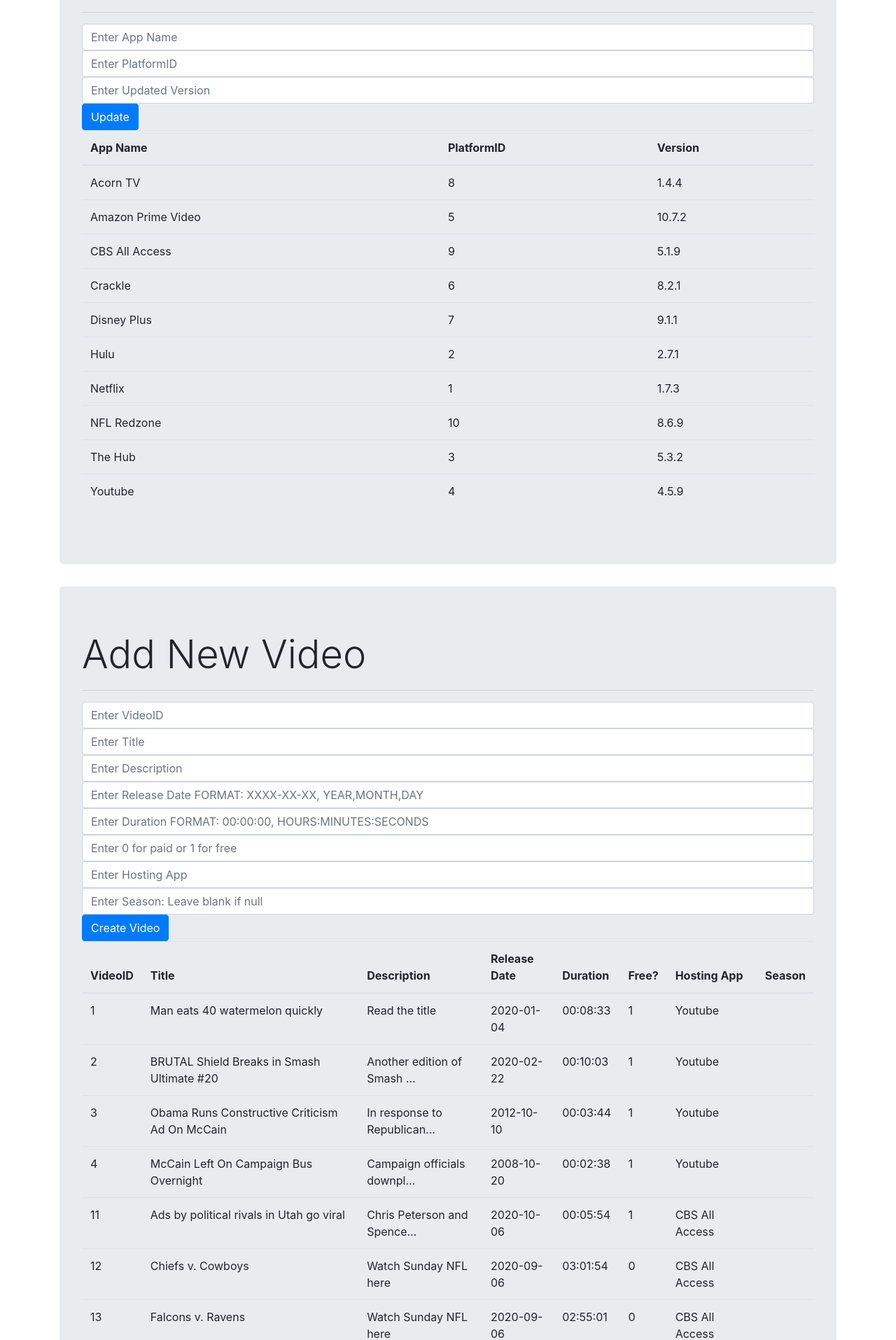
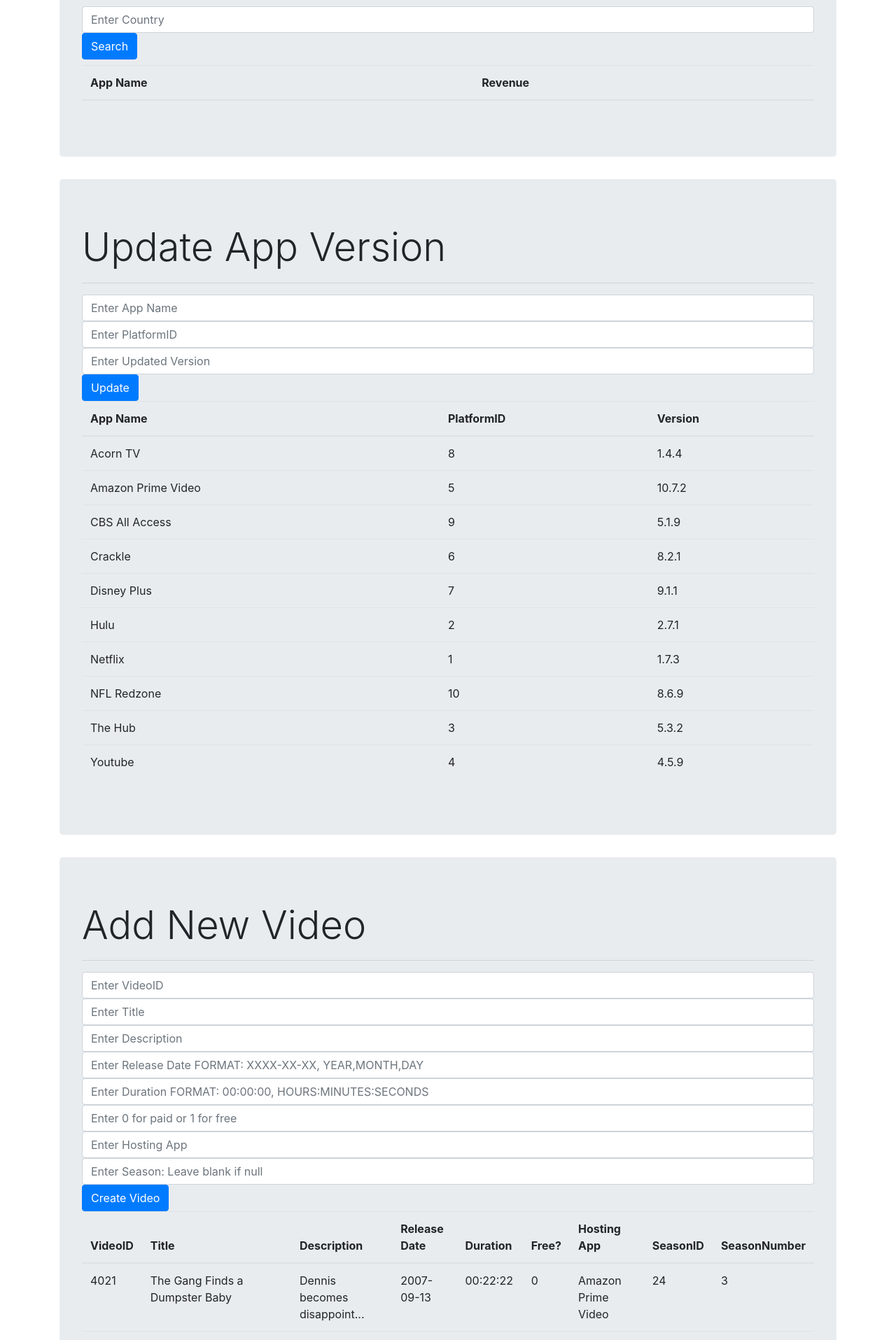
Before and after one commit to kevfallon1/YaTV, a Flask app: page /admin in a window 1280 px wide. Shown: the part 574-2489 px from the top of the page at 70% size. Run offline with Flask 2, Linux system fonts and the light colour scheme; the visitor is signed in with stand-in values (Sample User, id 1); data comes from the database, SQL or seed files in the repository; lists and menus that the app fills with data are empty; some libraries are stand-ins or nearby versions.

Commit message:
Updated freevideos and revenue features

```diff
--- a/templates/admin.html
+++ b/templates/admin.html
@@ -9,6 +9,39 @@
         </textarea>
         <input type="submit" class="btn btn-primary" name="btn" value="Submit Query">
       </form>
+    </div>
+
+
+    <div class="jumbotron">
+      <h5 class="display-4">Revenue By Country</h5>
+        <form method="post">
+            <input type="text" id="revenue" class="form-control" name="revenue" placeholder="Enter Country"
+            value="{{ request.form['revenue'] }}">
+            <input type="submit" name="btn" class="btn btn-primary" value="Search">
+        </form>
+
+
+      <a style="color:#9932CC;" >
+          <h2>{{ revenueCountry }}</h2>
+
+      </a>
+      <table class="table">
+          <thead>
+              <tr>
+                <th scope="col">App Name</th>
+                <th scope="col">Revenue</th>
+              </tr>
+            </thead>
+          <tbody>
+      {% for app in revenueapps %}
+              <TR>
+                  <TD class="c1">{{ app['name'] }}</TD>
+                  <TD class="c2">${{ app['revenue'] }}</TD>
+              </TR>
+          {% endfor %}
+          </tbody>
+          </table>
+
     </div>
     <div class="jumbotron">
       <div id="formContent">
@@ -81,7 +114,8 @@
             <th scope="col">Duration</th>
             <th scope="col">Free?</th>
             <th scope="col">Hosting App</th>
-            <th scope="col">Season</th>
+            <th scope="col">SeasonID</th>
+            <th scope="col">SeasonNumber</th>
           </tr>
         </thead>
           <tbody>
@@ -95,40 +129,12 @@
               <TD class="c6">{{ video['isFree'] }}</TD>
               <TD class="c7">{{ video['HostingApp'] }}</TD>
               <TD class="c8">{{ video['Season'] }}</TD>
+              <TD class="c8">{{ video['SeasonNumber'] }}</TD>
             </TR>
             {% endfor %}
           </tbody>
         </table>
     </div>
-
-    <div class="jumbotron">
-      <h5 class="display-4">Revenue Report</h5>
-      {% for country in countries %}
-          {% if revenue[country['Country']] %}
-
-              <a style="color:#9932CC;" >
-                  <h2>{{ country['Country'] }}</h2>
-
-              </a>
-              <table class="table">
-                  <thead>
-                      <tr>
-                        <th scope="col">App Name</th>
-                        <th scope="col">Revenue</th>
-                      </tr>
-                    </thead>
-                  <tbody>
-              {% for app in revenue[country['Country']] %}
-                      <TR>
-                          <TD class="c1">{{ app['name'] }}</TD>
-                          <TD class="c2">${{ app['revenue'] }}</TD>
-                      </TR>
-                  {% endfor %}
-                  </tbody>
-                  </table>
-                  {% endif %}
-              {% endfor %}
-              </div>
       </div>
     </div>
 
--- a/yatv.py
+++ b/yatv.py
@@ -222,19 +222,20 @@
 	conn.close()
 	return render_template('page.html', app=app, platforms=platforms, shows=shows, videos=videos)
 
-@app.route('/freevideos')
+@app.route('/freevideos', methods=['GET', 'POST'])
 def freevideos():
+	platform = ""
+	if request.method == 'POST':
+		platform = request.form['freesearch']
+
 	conn = get_db_connection()
-	videos = conn.execute("SELECT video.VideoID as id, video.Title as title, app.Name as name" +
-							" FROM app INNER JOIN video ON app.Name = video.HostingApp" +
-							" WHERE video.isFree LIKE 1").fetchall()
-	platforms = conn.execute("SELECT platform.Name as name, video.VideoID as id"
-		+ " FROM video INNER JOIN app on video.HostingApp = app.Name"
-		+ " INNER JOIN appplatform ON app.Name = appplatform.AppName"
-        + " INNER JOIN platform on appplatform.PlatformID = platform.PlatformID"
-		+ " WHERE Video.isFree LIKE 1").fetchall()
+	videos = conn.execute("SELECT video.Title, video.VideoID"
+			+ " FROM video INNER JOIN app ON video.HostingApp = app.Name"
+			+ " INNER JOIN appplatform ON app.Name = appplatform.AppName"
+			+ " INNER JOIN platform ON appplatform.PlatformID = platform.PlatformID"
+			+ " WHERE platform.Name = '" + platform + "' AND video.isFree = '1'").fetchall()
 	conn.close()
-	return render_template('freevideos.html', videos=videos, platforms=platforms)
+	return render_template('freevideos.html', videos=videos, platform=platform)
 
 @app.route('/<showID>/showpage')
 def showpage(showID):
@@ -375,11 +376,16 @@
 		flash("You are not an administrator")
 		return redirect(url_for('index'))
 
+	revenueCountry = ""
+
+
 	conn = get_db_connection()
+
 	apps = conn.execute("SELECT appplatform.AppName, appplatform.PlatformID, appplatform.Version"
 				+ " FROM appplatform").fetchall()
 
-	videos = conn.execute("SELECT * FROM video").fetchall()
+	videos = conn.execute("SELECT * FROM video LEFT JOIN season ON video.Season = season.SeasonID"
+				+ " ORDER BY Season.SeasonNumber DESC, video.HostingApp").fetchall()
 	if request.method == 'POST':
 		if request.form['btn'] == 'Submit Query':
 			query = request.form['admin']
@@ -422,22 +428,21 @@
 				return redirect(url_for('admin'))
 			except:
 				flash("Error: Video not added")
+		elif request.form['btn'] == 'Search':
+			revenueCountry = request.form['revenue']
 		else:
 			flash("ERROR")
 
-	countries = conn.execute("SELECT DISTINCT user.Country FROM user ORDER BY user.Country").fetchall()
-	revenue = {}
-	for country in countries:
-		revenue[country['Country']] = conn.execute("SELECT appsubscription.AppName as name, IFNULL(SUM(appsubscription.Cost),0) as revenue"
-			+ " FROM appsubscription"
-			+ " INNER JOIN user ON appsubscription.UserEmail = user.Email"
-			+ " WHERE user.Country LIKE '%" + country['Country'] + "%'"
-			+ " GROUP BY appsubscription.AppName"
-			+ " ORDER BY SUM(appsubscription.Cost) DESC").fetchall()
 
+	revenueapps = conn.execute("SELECT app.Name as name, IFNULL(SUM(appsubscription.Cost),0) as revenue"
+		" FROM  app INNER JOIN appsubscription ON app.Name = appsubscription.AppName"
+		" INNER JOIN user ON appsubscription.UserEmail = user.Email"
+		" WHERE user.Country = '" + revenueCountry + "'"
+		" GROUP BY app.Name"
+		" ORDER BY SUM(appsubscription.Cost) DESC").fetchall()
 
 	conn.close()
-	return render_template('admin.html', apps=apps, videos=videos, countries = countries, revenue=revenue)
+	return render_template('admin.html', revenueapps = revenueapps, revenueCountry=revenueCountry, apps=apps, videos=videos)
 
 @app.route('/recentmovies')
 def recentmovies():
```
Also changed, not shown: templates/freevideos.html (+8 -5 lines).
